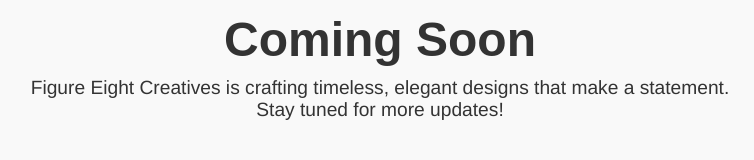
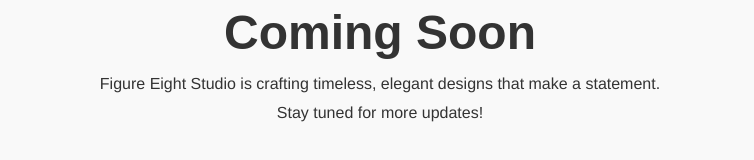
Before and after one commit to wanshariff-fig8/figure-eight-creative, a plain HTML site: page index.html in a window 1280 px wide. Shown: the part 506-666 px from the top of the page, without its empty margins (260-1014 px from the left). Drawn offline with Linux system fonts and the light colour scheme; a web font is replaced by a local one.

Commit message:
Update index.html

```diff
--- a/index.html
+++ b/index.html
@@ -37,7 +37,8 @@
 
     p {
       font-family: Helvetica, sans-serif;
-      font-size: 1.2em;
+      font-size: 1em;
+      line-height: 1.8em;
       margin: 0;
     }
 
@@ -71,7 +72,7 @@
   <div class="container">
     <img src="img/Logo-circle.png" alt="Figure Eight Creatives Logo" class="logo">
     <h1>Coming Soon</h1>
-    <p>Figure Eight Creatives is crafting timeless, elegant designs that make a statement.</br> Stay tuned for more updates!</p>
+    <p>Figure Eight Studio is crafting timeless, elegant designs that make a statement.</br> Stay tuned for more updates!</p>
   </div>
 </body>
 </html>
```
